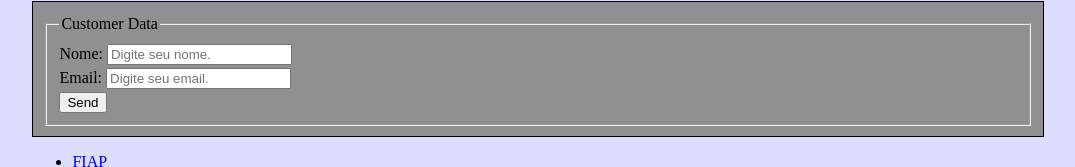
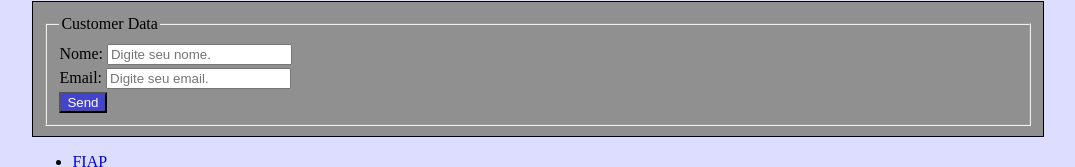
Before and after one commit to gabrielfalanga/projeto-html-fiap, a plain HTML site: page index.html in a window 1280 px wide. Shown: the part 596-763 px from the top of the page, without its empty margins (102-1177 px from the left). Drawn offline with Linux system fonts and the light colour scheme.

Commit message:
8. estilizando button

```diff
--- a/css/style.css
+++ b/css/style.css
@@ -52,3 +52,8 @@ form {
 p {
   color: #00bb00;
 }
+
+form button {
+  background-color: #0000ff88;
+  color: #fff;
+}
```
